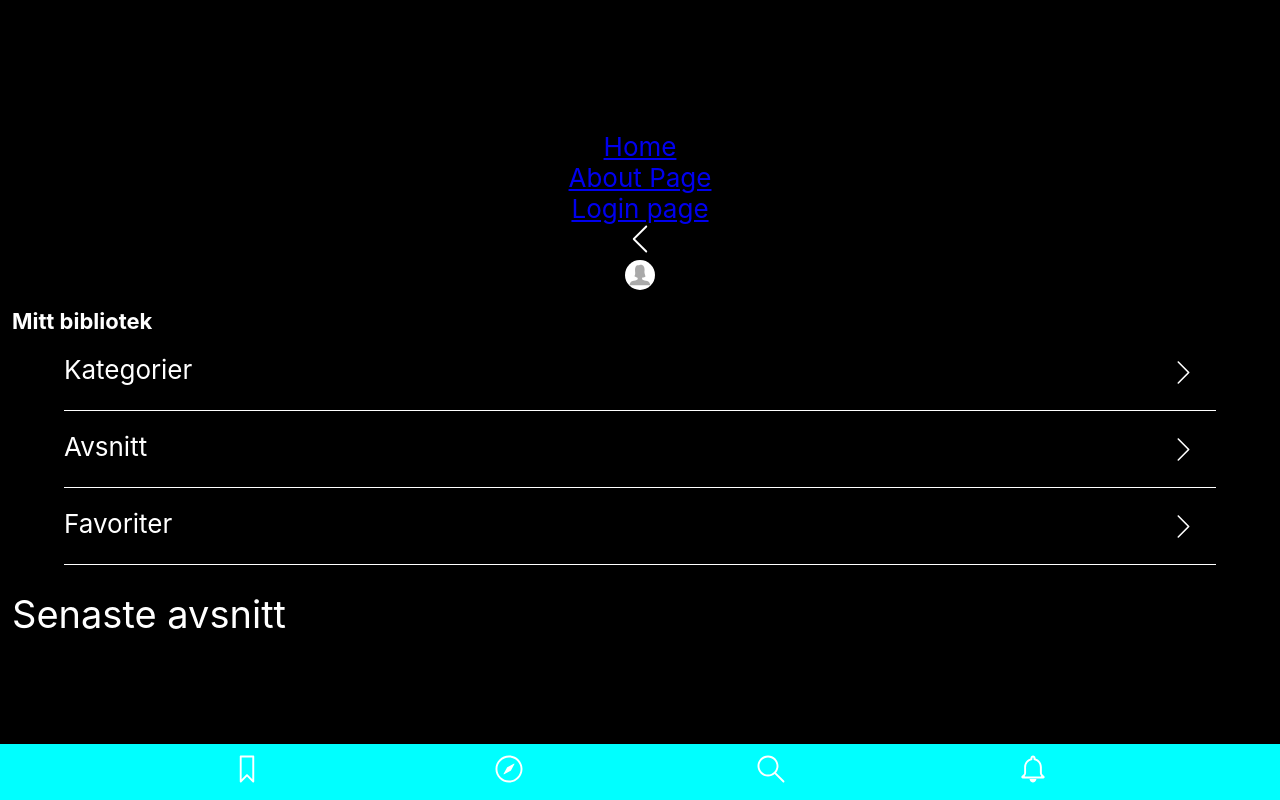
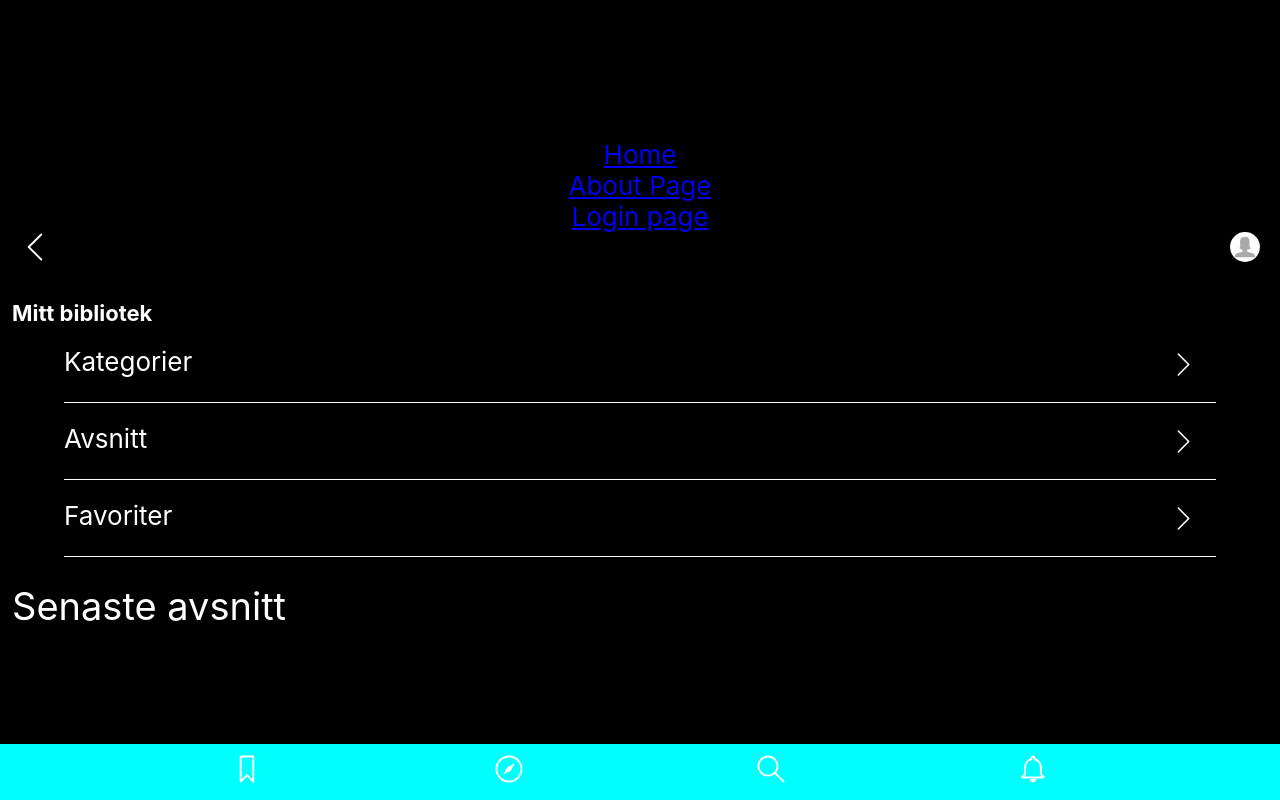
Before and after one commit to erikarvidsson/KA-project2, a React (Create React App) app: page /Library in a window 1280 px wide. Built offline with nearby package versions, Linux system fonts and the light colour scheme.

Commit message:
Fix some css

```diff
--- a/src/components/ProfileIcon/index.js
+++ b/src/components/ProfileIcon/index.js
@@ -5,6 +5,7 @@ import styled from "styled-components";
 const Icon = styled.img`
     height: 30px;
     width: 30px;
+    margin-right: 20px;
 `
 
 const ProfileIcon = () => {
--- a/src/view/library.js
+++ b/src/view/library.js
@@ -6,10 +6,18 @@ import ProfileIcon from '../components/ProfileIcon';
 import NavigationButton from '../components/NavigationButton';
 import { Header, P, H2 } from '../components/typo';
 
+const DivStyled = styled.div`
+    width: 100vw;
+    height: 56px;
+    display: flex;
+    justify-content: space-between;
+    margin: 0;
+`
 
 const BackIcon = styled.img `
     height: 30px;
     width: 30px;
+    margin-left: 20px;
 `
 const StyledLink = styled(Link)`
     text-decoration: none;
@@ -22,10 +30,11 @@ const StyledLink = styled(Link)`
 
 const Library = (props) => {
     return(
-        <div>
         <Layout>
+            < DivStyled >
                 <BackIcon src='assets/icons/left-arrow.svg' onClick={() => props.history.goBack(props)}/>
                 <ProfileIcon />
+            </DivStyled>
             {/* top sätter margin-top värdet */}
             <Header text='Mitt bibliotek' top='12px'/>
             <StyledLink to='/Categories'><NavigationButton goTo='Kategorier' img='assets/icons/right-arrow.svg'/></StyledLink>
@@ -33,7 +42,6 @@ const Library = (props) => {
             <StyledLink to='/Favorites'><NavigationButton goTo='Favoriter' img='assets/icons/right-arrow.svg'/></StyledLink>
             <H2 text='Senaste avsnitt'/>
         </Layout>
-        </div>
     )
 };
 
```
Lines whose indentation alone changed are shown as unchanged.
